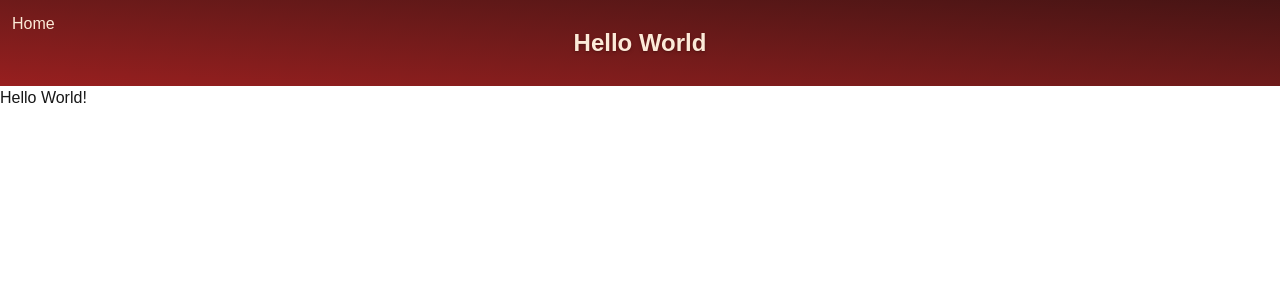
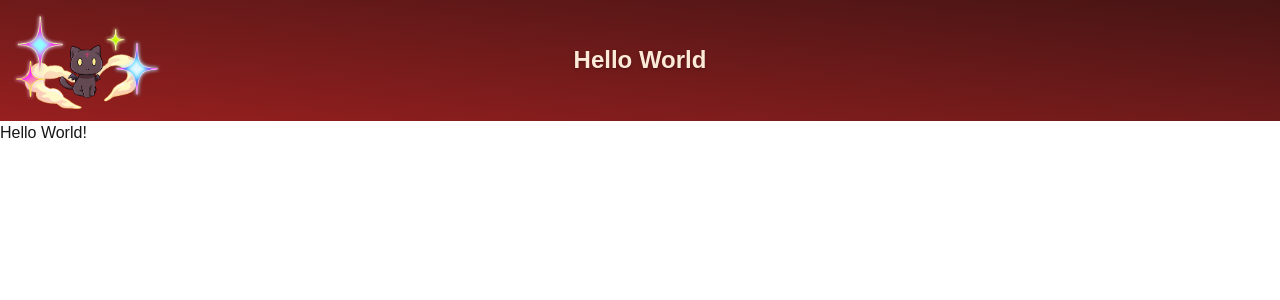
Before and after one commit to Thomas-Gouzecky/MeguURL, a Next.js app in the folder Frontend/: page /hello-world in a window 1280 px wide. Shown: the top 300 px of the page. Built offline with nearby package versions, Linux system fonts and the light colour scheme.

Commit message:
home icon is now a cute sparkly chomusuke :3

```diff
--- a/Frontend/app/_components/Navbar/Navbar.tsx
+++ b/Frontend/app/_components/Navbar/Navbar.tsx
@@ -15,9 +15,13 @@ export default function Navbar() {
 	];
 	return (
 		<nav className="bg-linear-to-bl from-[#471414] to-[#981f1f] p-3 custom-text-primary">
-			<div>
-				<NavHome />
-				<NavMenu NavItems={NavItems} />
+			<div className="grid grid-cols-[1fr_4fr_1fr] items-center">
+				<div className="justify-self-start">
+					<NavHome />
+				</div>
+				<div className="justify-self-center">
+					<NavMenu NavItems={NavItems} />
+				</div>
 			</div>
 		</nav>
 	);
--- a/Frontend/app/_components/Navbar/components/NavHome.tsx
+++ b/Frontend/app/_components/Navbar/components/NavHome.tsx
@@ -2,8 +2,17 @@ import Link from "next/link";
 
 export default function NavHome() {
 	return (
-		<div className="absolute">
-			<Link href="/">Home</Link>
+		<div className="relative">
+			<Link
+				href="/"
+				className="flex justify-center items-center"
+			>
+				<img
+					src="/sparkle-chomusuke.webp"
+					width={150}
+				/>
+				{/* <p className="text-2xl text-shadow-md font-bold">Home</p> */}
+			</Link>
 		</div>
 	);
 }
```
Also changed, not shown: Frontend/public/chomusuke.webp (added), Frontend/public/sparkle-chomusuke.webp (added).
